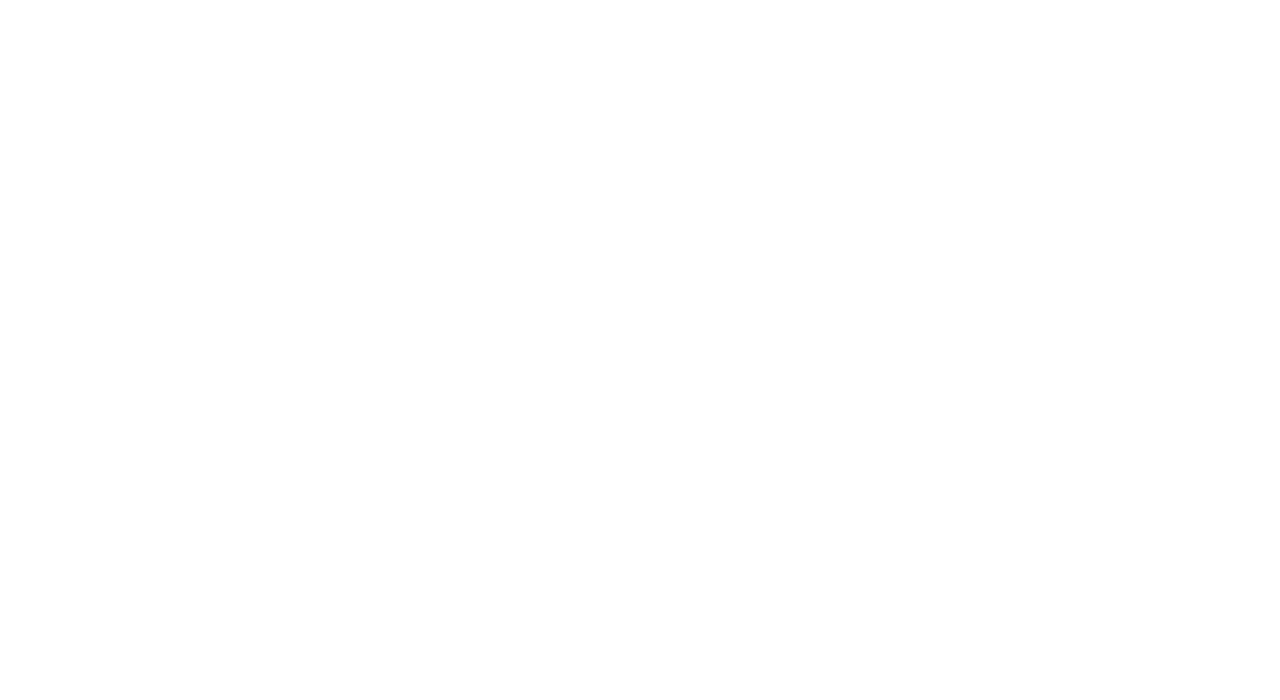
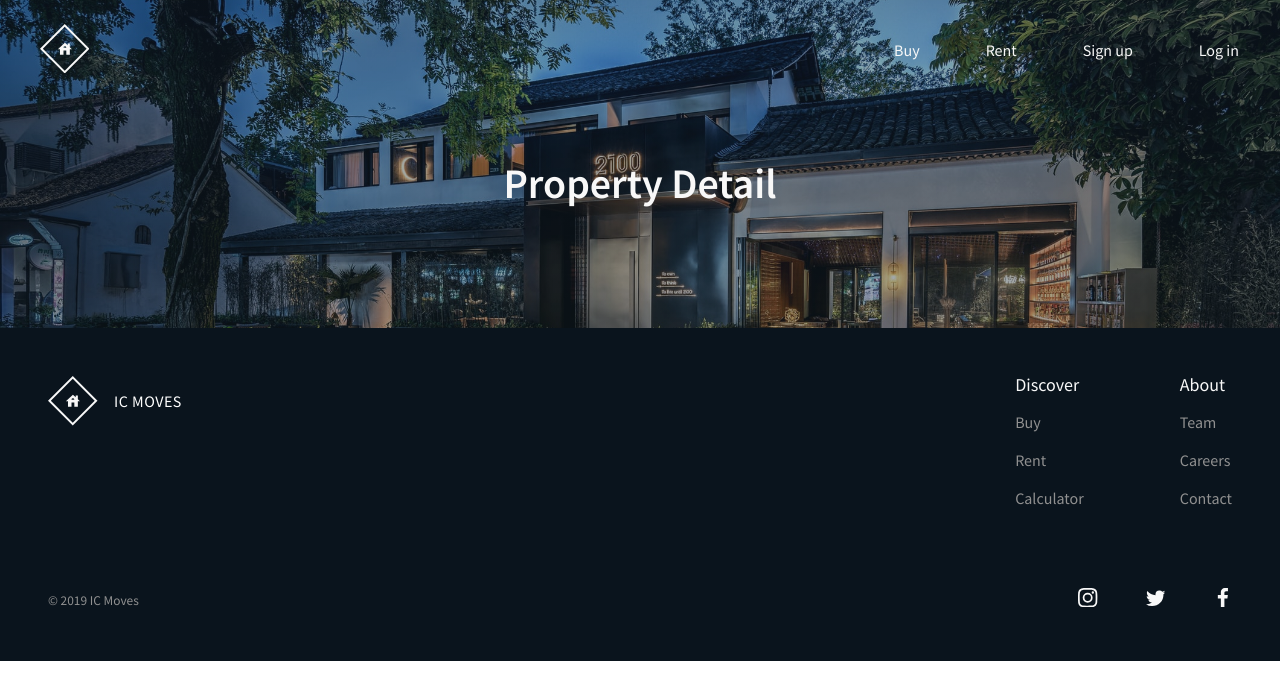
Before and after one commit to dylanmooney62/ic-moves, a React (Create React App) app: page /property-detail in a window 1280 px wide. Shown: the top 700 px of the page. Built offline with nearby package versions, Linux system fonts and the light colour scheme.

Commit message:
added basic property detail page with route

```diff
--- a/src/App.js
+++ b/src/App.js
@@ -4,6 +4,7 @@ import { Switch, Route } from 'react-router-dom';
 
 import Home from './pages/Home';
 import Search from './pages/Search';
+import PropertyDetail from './pages/PropertyDetail';
 
 const App = () => {
   return (
@@ -12,6 +13,7 @@ const App = () => {
       <Switch>
         <Route exact path="/" component={Home} />
         <Route exact path="/search" component={Search} />
+        <Route exact path="/property-detail" component={PropertyDetail} />
       </Switch>
     </>
   );
--- a/src/components/Header/Header.jsx
+++ b/src/components/Header/Header.jsx
@@ -48,7 +48,7 @@ const TextBox = styled.div.attrs((props) => ({
     props.height === 'sm' &&
     css`
       padding-top: 6rem;
-      padding-bottom: 18rem;
+      padding-bottom: 10rem;
     `}
 
   ${(props) =>
--- /dev/null
+++ b/src/pages/PropertyDetail.jsx
@@ -0,0 +1,16 @@
+import React, { Component } from 'react';
+import Header from '../components/Header/Header';
+import Footer from '../components/Footer/Footer';
+
+export class PropertyDetail extends Component {
+  render() {
+    return (
+      <>
+        <Header title="Property Detail" height="sm" textAlign="center" />
+        <Footer />
+      </>
+    );
+  }
+}
+
+export default PropertyDetail;
```
